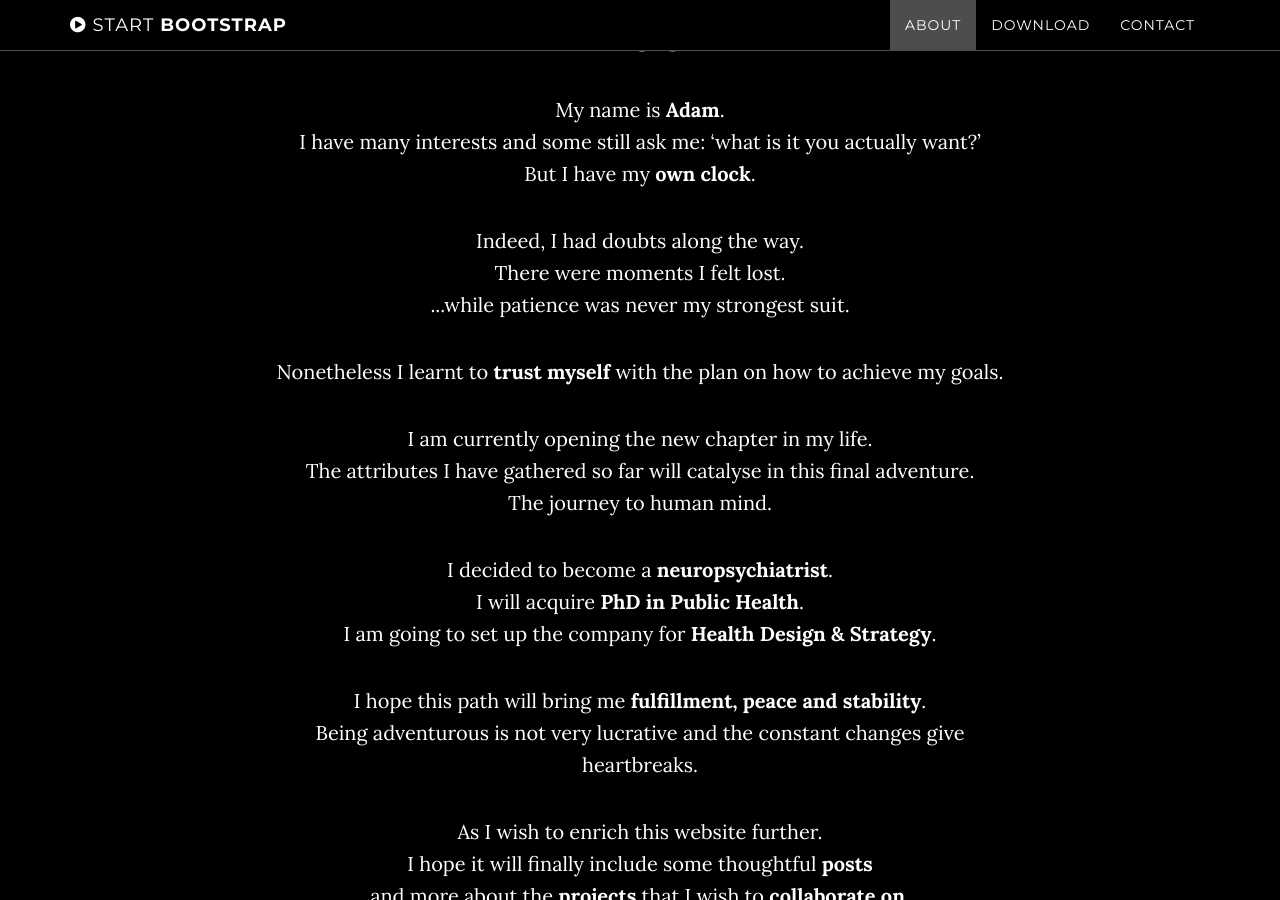
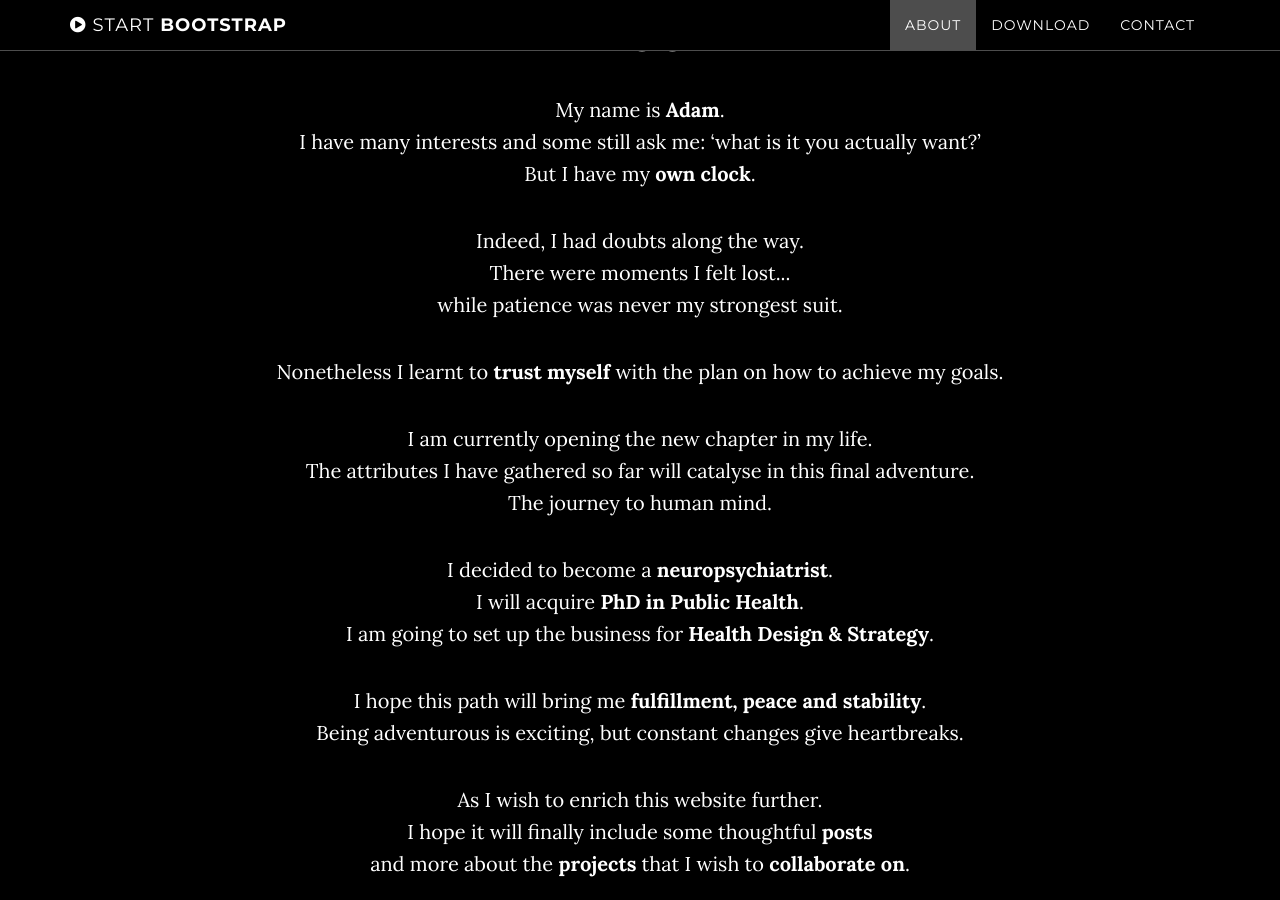
Before and after one commit to kozload/kozload.github.io, a Jekyll site: the page built from index.html, in a window 1280 px wide and 900 px high, scrolled down 1081 px. Built offline with Jekyll 4.4.1, drawn with Linux system fonts in a browser that asks for light colours.

Commit message:
Update about.html

```diff
--- a/_includes/about.html
+++ b/_includes/about.html
@@ -4,11 +4,11 @@
             <div class="col-lg-8 col-lg-offset-2">
                 <h1>About</h1>
                 <p>My name is <b>Adam</b>.<br>I have many interests and some still ask me: ‘what is it you actually want?’<br>But I have my <b>own clock</b>.</p>
-                <p>Indeed, I had doubts along the way.<br>There were moments I felt lost.<br>...while patience was never my strongest suit.</p>
+                <p>Indeed, I had doubts along the way.<br>There were moments I felt lost...<br>while patience was never my strongest suit.</p>
                 <p>Nonetheless I learnt to <b>trust myself</b> with the plan on how to achieve my goals.</p>
                 <p>I am currently opening the new chapter in my life.<br>The attributes I have gathered so far will catalyse in this final adventure.<br>The journey to human mind.</p>
-                <p>I decided to become a <b>neuropsychiatrist</b>.<br>I will acquire <b>PhD in Public Health</b>.<br>I am going to set up the company for <b>Health Design & Strategy</b>.</p>
-                <p>I hope this path will bring me <b>fulfillment, peace and stability</b>.<br>Being adventurous is not very lucrative and the constant changes give heartbreaks.</p>
+                <p>I decided to become a <b>neuropsychiatrist</b>.<br>I will acquire <b>PhD in Public Health</b>.<br>I am going to set up the business for <b>Health Design & Strategy</b>.</p>
+                <p>I hope this path will bring me <b>fulfillment, peace and stability</b>.<br>Being adventurous is exciting, but constant changes give heartbreaks.</p>
                 <p>As I wish to enrich this website further.<br>I hope it will finally include some thoughtful <b>posts</b><br>and more about the <b>projects</b> that I wish to <b>collaborate on</b>.</p>
                     <section class="sb-index text-measure">
                         <div class="sb sb-4">
```
